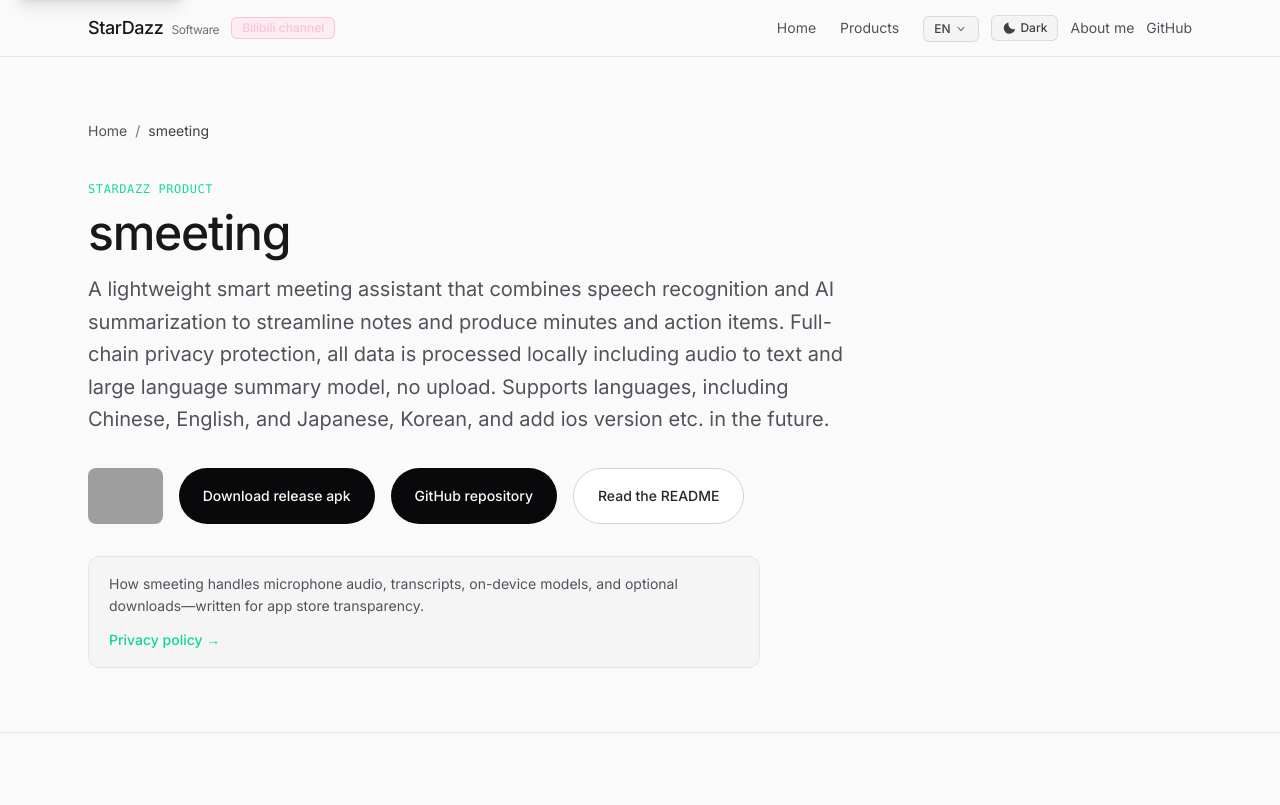
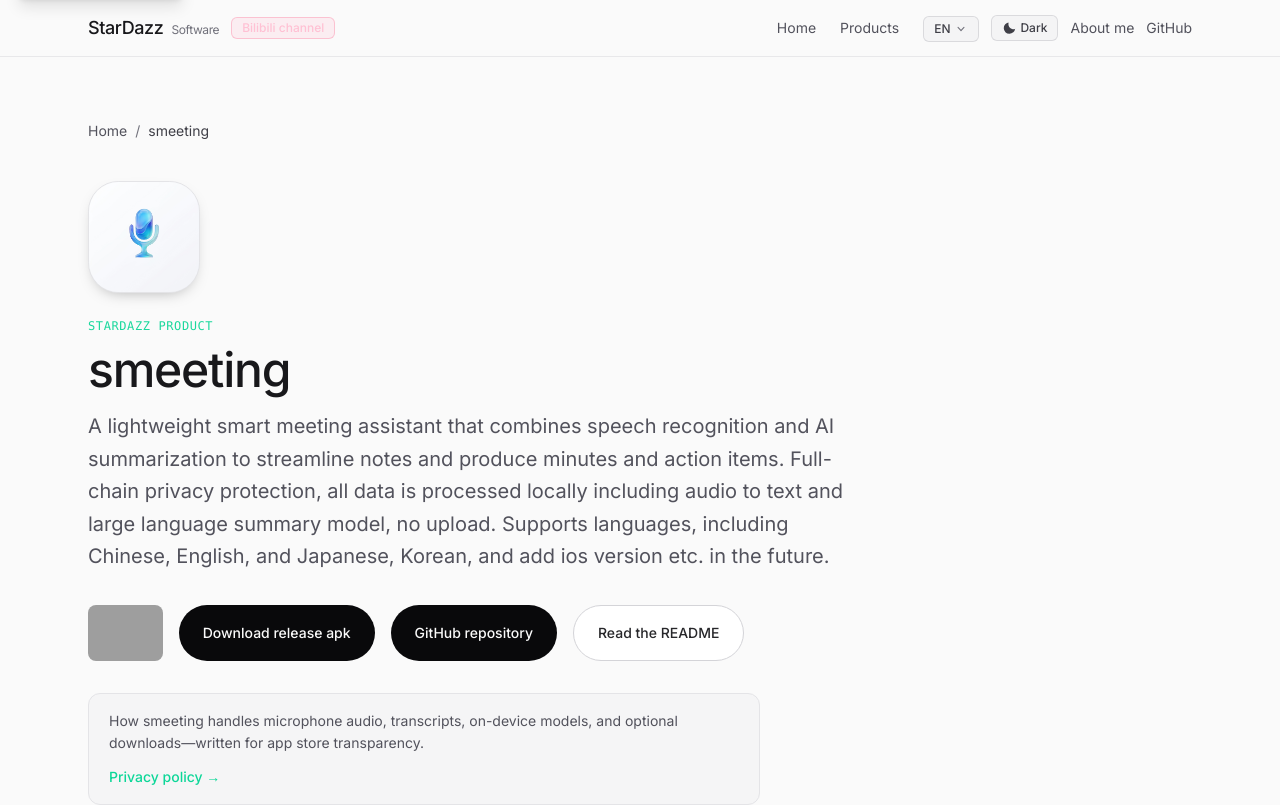
Before and after one commit to YihanLi-erisaer/stardazz.com, a React (Vite) app in the folder StarDazz/: page /products/smeeting in a window 1280 px wide. Shown: the top 805 px of the page. Built offline with nearby package versions, Linux system fonts and the light colour scheme; grey boxes are pictures that could not be loaded.

Commit message:
add smeeting icon to smeeting page and home page smeeting box

```diff
--- /dev/null
+++ b/StarDazz/src/components/SmeetingBrandIcon.tsx
@@ -0,0 +1,23 @@
+import { useTheme } from '../theme/ThemeContext'
+
+type Props = {
+  sizeClassName?: string
+}
+
+export function SmeetingBrandIcon({ sizeClassName = 'h-14 w-14' }: Props) {
+  const { theme } = useTheme()
+  const src = theme === 'dark' ? '/smeeting-icon-dark.png' : '/smeeting-icon-light.png'
+
+  return (
+    <div
+      className={`inline-flex items-center justify-center overflow-hidden rounded-[1.9rem] border border-zinc-200 bg-[#eceef2] shadow-[0_6px_16px_-8px_rgba(0,0,0,0.35)] dark:border-zinc-800 dark:bg-[#090b12] ${sizeClassName}`}
+    >
+      <img
+        src={src}
+        alt="smeeting icon"
+        className="h-full w-full object-cover object-center"
+        loading="lazy"
+      />
+    </div>
+  )
+}
--- a/StarDazz/src/pages/HomePage.tsx
+++ b/StarDazz/src/pages/HomePage.tsx
@@ -1,4 +1,5 @@
 import { Link } from 'react-router-dom'
+import { SmeetingBrandIcon } from '../components/SmeetingBrandIcon'
 import { useLanguage } from '../i18n/LanguageContext'
 
 function GridBackdrop() {
@@ -91,6 +92,9 @@
             >
               <div className="absolute -right-12 -top-12 h-40 w-40 rounded-full bg-emerald-500/10 blur-3xl transition group-hover:bg-emerald-400/15" />
               <div className="relative">
+                <div className="mb-4">
+                  <SmeetingBrandIcon sizeClassName="h-20 w-20" />
+                </div>
                 <p className="font-mono text-xs uppercase tracking-wider text-emerald-400/90">
                   {t('home.cardLabel')}
                 </p>
--- a/StarDazz/src/pages/SmeetingPage.tsx
+++ b/StarDazz/src/pages/SmeetingPage.tsx
@@ -1,5 +1,6 @@
 import { Link } from 'react-router-dom'
 import { SmeetingAppUiDemo } from '../components/SmeetingAppUiDemo'
+import { SmeetingBrandIcon } from '../components/SmeetingBrandIcon'
 import { useLanguage } from '../i18n/LanguageContext'
 
 const GITHUB = 'https://github.com/YihanLi-erisaer/smeeting'
@@ -32,6 +33,9 @@
         </nav>
 
         <div className="mt-10 max-w-3xl">
+          <div className="mb-5">
+            <SmeetingBrandIcon sizeClassName="h-24 w-24 sm:h-28 sm:w-28" />
+          </div>
           <p className="font-mono text-xs uppercase tracking-wider text-emerald-400/90">
             {t('smeeting.label')}
           </p>
```
Also changed, not shown: StarDazz/public/smeeting-icon-dark.png (added), StarDazz/public/smeeting-icon-light.png (added).
